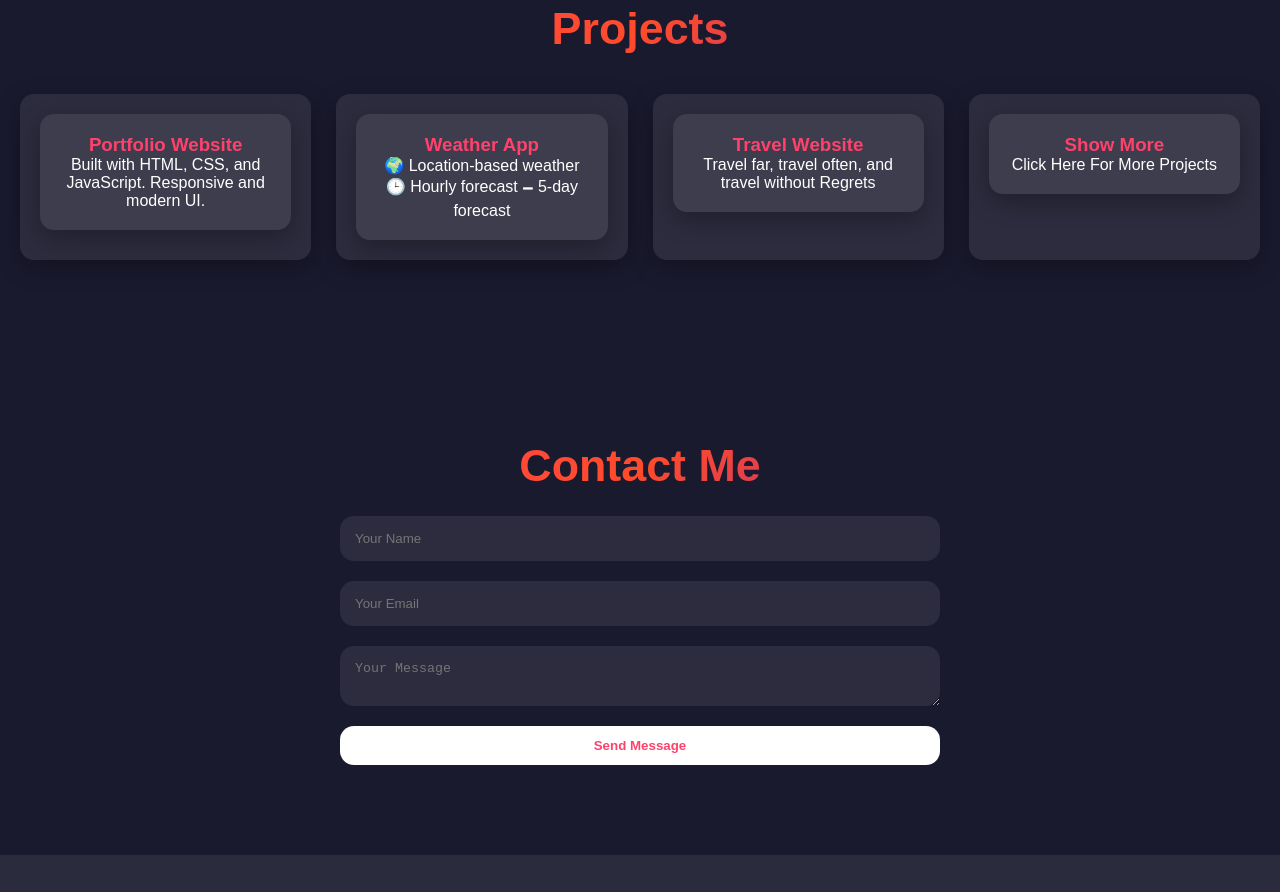
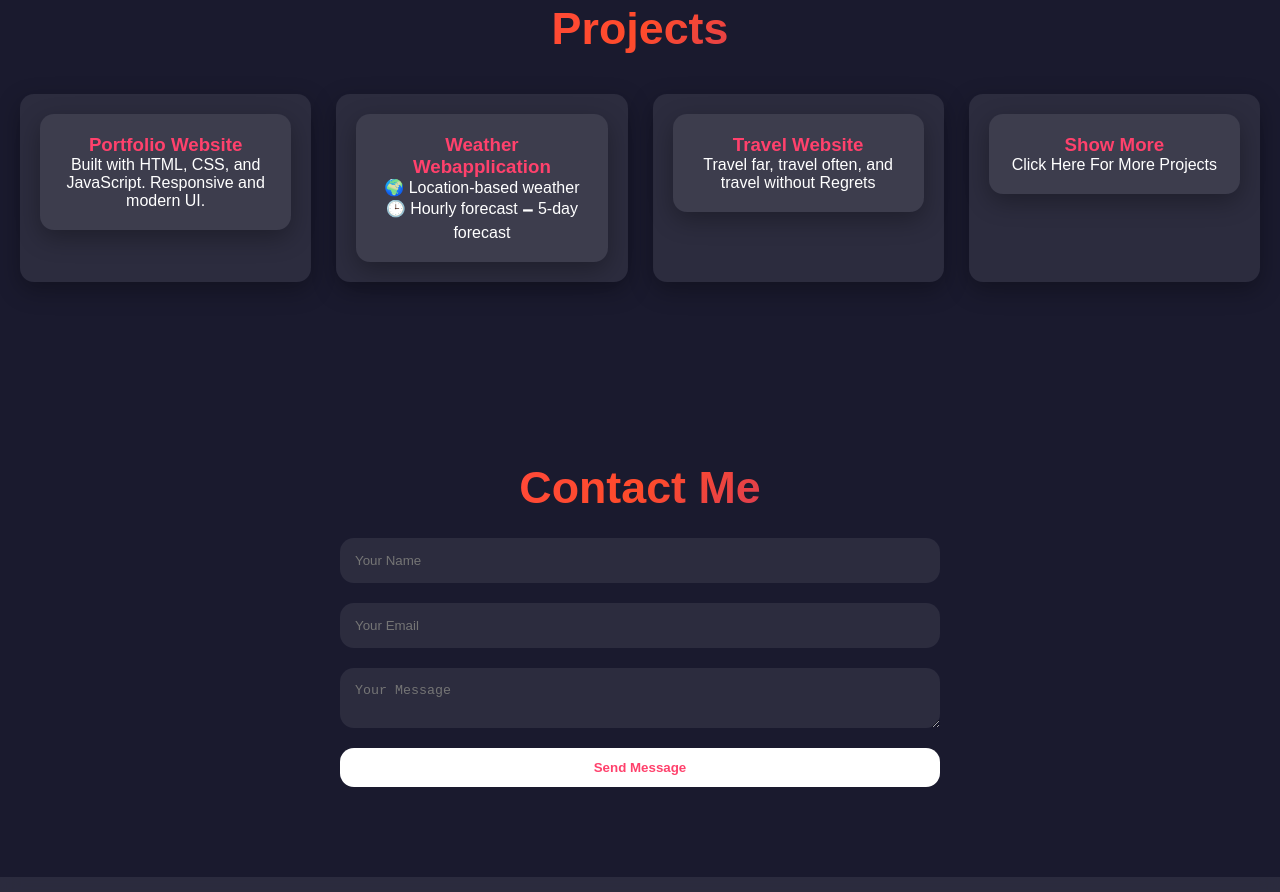
Before and after one commit to Hazra2005/Portfolio, a plain HTML site: page index.html in a window 1280 px wide. Shown: the part 1692-2584 px from the top of the page. Drawn offline with Linux system fonts and the light colour scheme.

Commit message:
Update index.html

```diff
--- a/index.html
+++ b/index.html
@@ -96,7 +96,7 @@
       </a>
       <a href="https://hazra2005.github.io/Weather-Information/" class="card" style="text-decoration: none; color: inherit;" target="_blank">
         <div class="card">
-          <h3>Weather App</h3>
+          <h3>Weather Webapplication</h3>
           <p>🌍 Location-based weather 🕒 Hourly forecast 🗕️ 5-day forecast</p>
         </div>
       </a>
```
